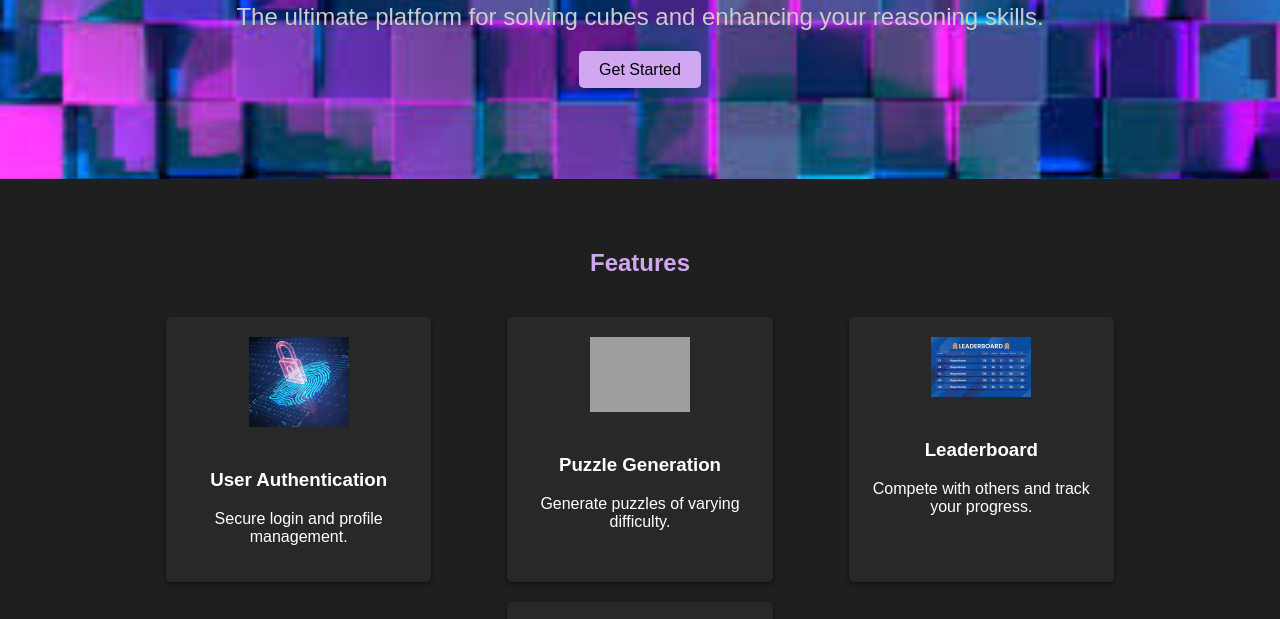
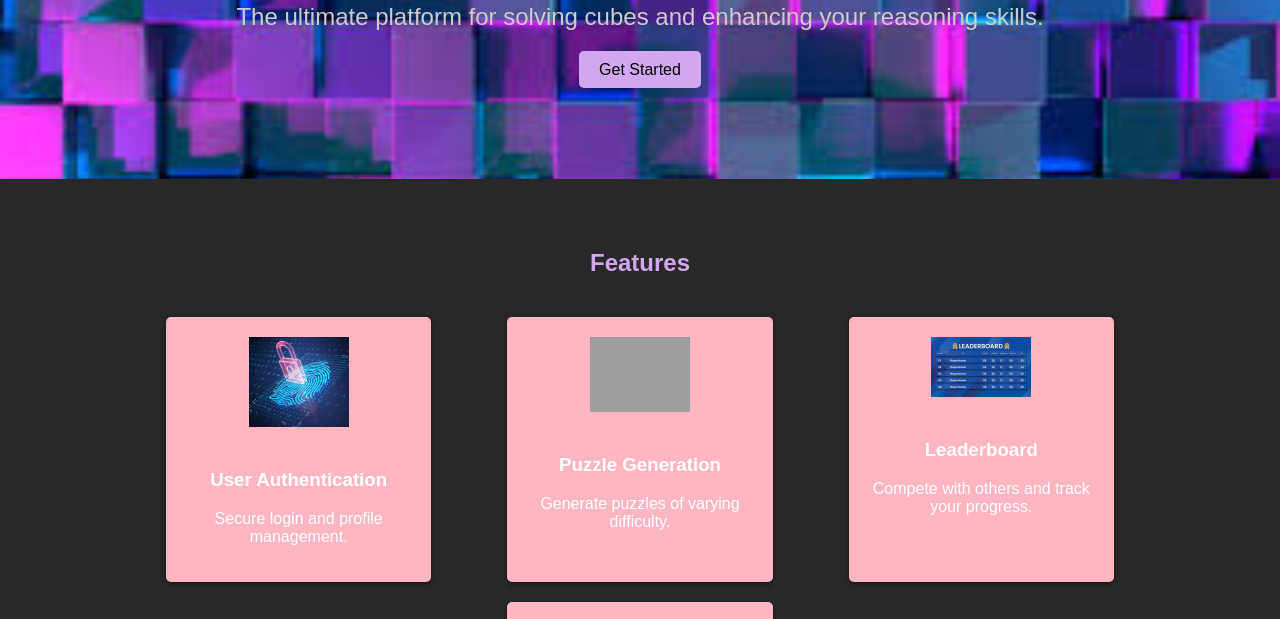
Before and after one commit to IbnuParvez/sitrix-portfolio-project, a plain HTML site: page index.html in a window 1280 px wide. Shown: the part 264-883 px from the top of the page. Drawn offline with Linux system fonts and the light colour scheme; grey boxes are pictures that could not be loaded.

Commit message:
Update styles.css

```diff
--- a/styles/styles.css
+++ b/styles/styles.css
@@ -87,7 +87,7 @@ nav ul li a:hover {
 /* Features Section */
 #features {
     padding: 50px 0;
-    background-color: #1f1f1f;
+    background-color: #282828;
     color: #ffffff;
 }
 
@@ -105,7 +105,7 @@ nav ul li a:hover {
 
 .feature {
     width: 22%;
-    background: #282828;
+    background: #ffb6c1; /* Lighter pink background */
     padding: 20px;
     margin-bottom: 20px;
     text-align: center;
@@ -121,7 +121,7 @@ nav ul li a:hover {
 
 .feature:hover {
     transform: translateY(-10px);
-    background: #383838;
+    background: #ff69b4; /* Slightly darker pink shade on hover */
 }
 
 /* How It Works Section */
```
